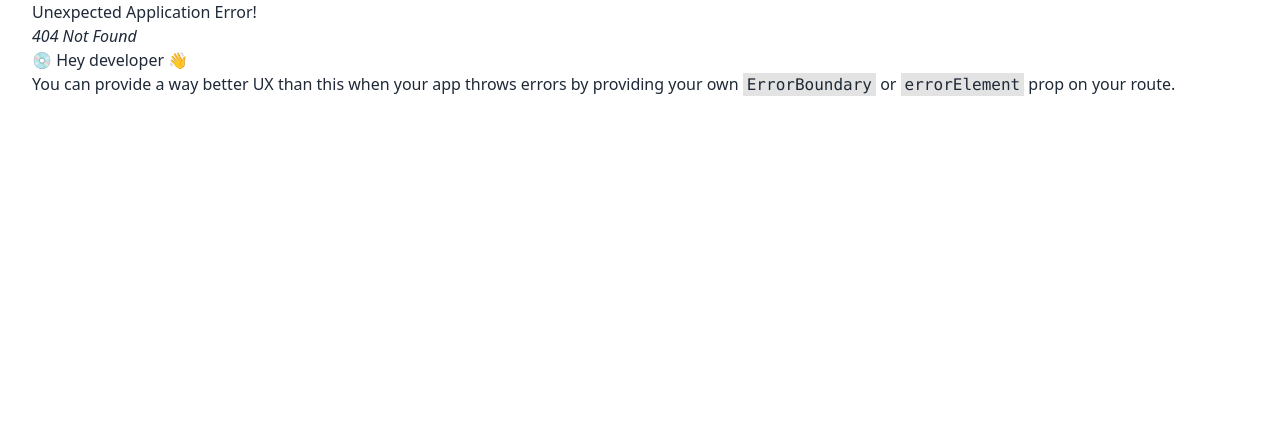
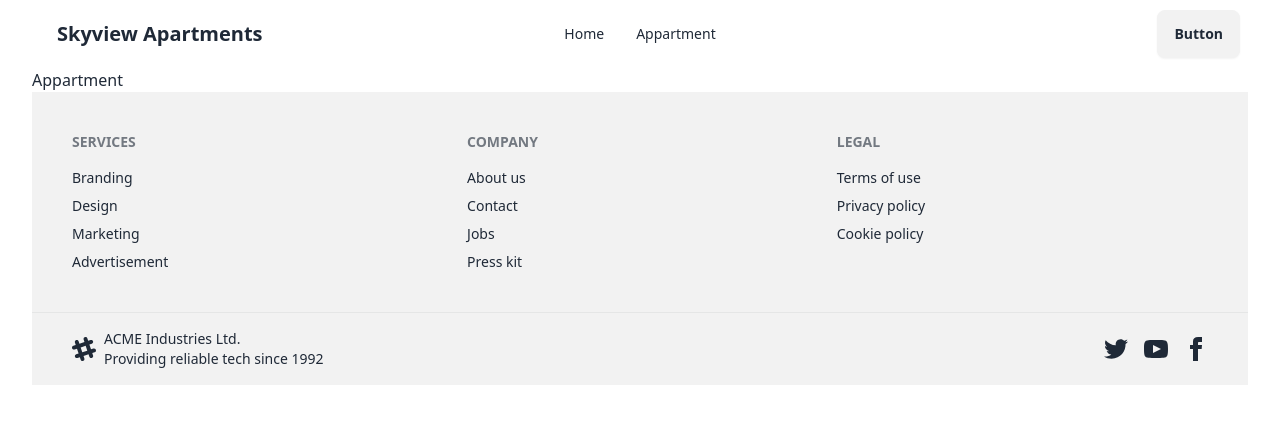
Before and after one commit to fms-faisal/skyview-apartments-client, a React (Vite) app: page /appartment in a window 1280 px wide. Before the commit this address had no page. Shown: the top 424 px of the page. Built offline with nearby package versions, Linux system fonts and the light colour scheme.

Commit message:
appartment page setup, nav bar link updated, appartment route in routes

```diff
--- /dev/null
+++ b/src/Pages/Appartment/Appartment.jsx
@@ -0,0 +1,11 @@
+import React from 'react';
+
+const Appartment = () => {
+    return (
+        <div>
+            Appartment
+        </div>
+    );
+};
+
+export default Appartment;
--- a/src/Pages/Shared/Navbar/Navbar.jsx
+++ b/src/Pages/Shared/Navbar/Navbar.jsx
@@ -1,26 +1,20 @@
 import React from "react";
+import { Link } from "react-router-dom";
 
 const Navbar = () => {
-    const navOptions = <>
-     <li>
-              <a>Item 1</a>
-            </li>
-            <li>
-              <details>
-                <summary>Parent</summary>
-                <ul className="p-2">
-                  <li>
-                    <a>Submenu 1</a>
-                  </li>
-                  <li>
-                    <a>Submenu 2</a>
-                  </li>
-                </ul>
-              </details>
-            </li>
-            <li>
-              <a>Item 3</a>
-            </li></>
+  const navOptions = (
+    <>
+      <li>
+        <Link to="/">
+          <a>Home</a>
+        </Link>
+      </li>
+
+      <li>
+        <Link to="/appartment">Appartment</Link>
+      </li>
+    </>
+  );
   return (
     <div>
       <div className="navbar bg-base-100">
@@ -38,9 +32,7 @@
           <a className="btn btn-ghost text-xl">Skyview Apartments</a>
         </div>
         <div className="navbar-center hidden lg:flex">
-          <ul className="menu menu-horizontal px-1">
-           {navOptions}
-          </ul>
+          <ul className="menu menu-horizontal px-1">{navOptions}</ul>
         </div>
         <div className="navbar-end">
           <a className="btn">Button</a>
```
Also changed, not shown: src/Routes/Routes.jsx (+10 -5 lines).
